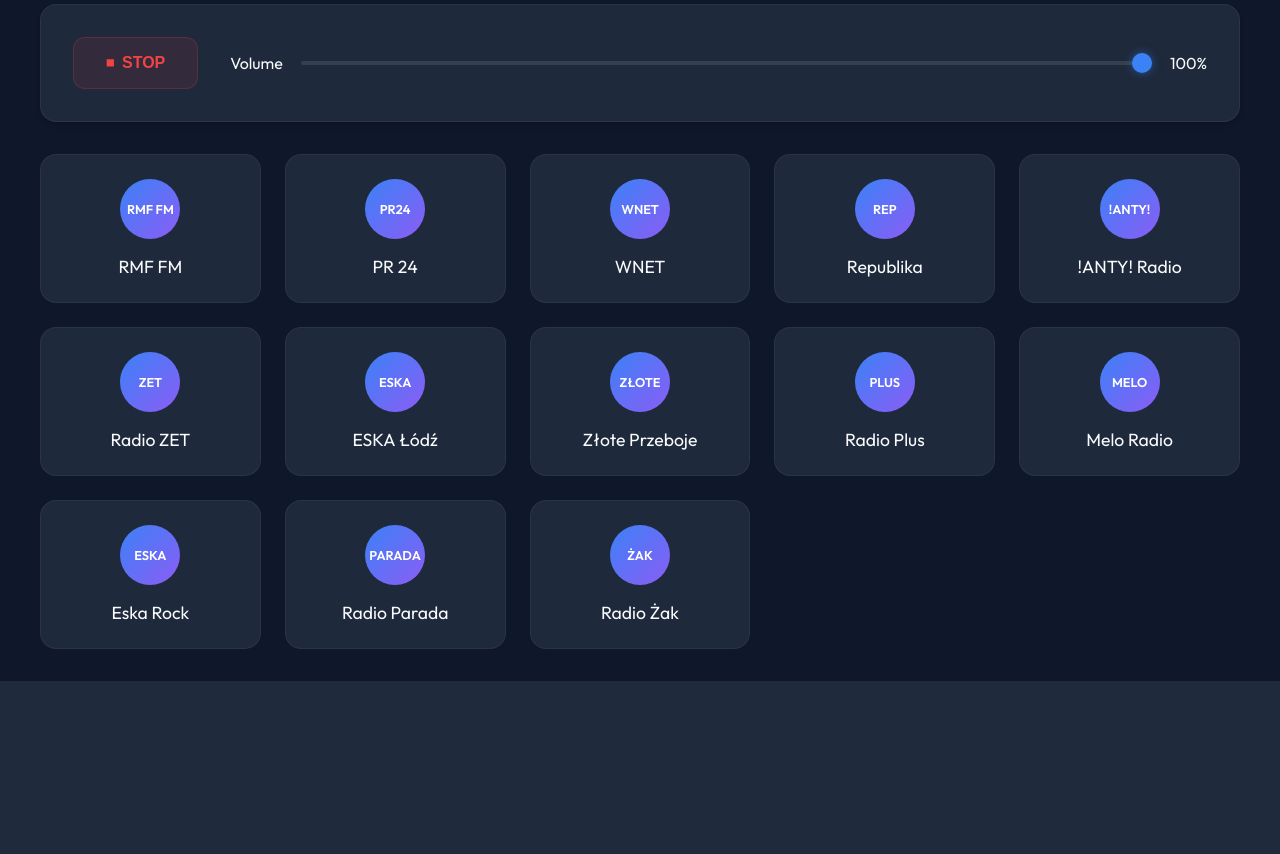
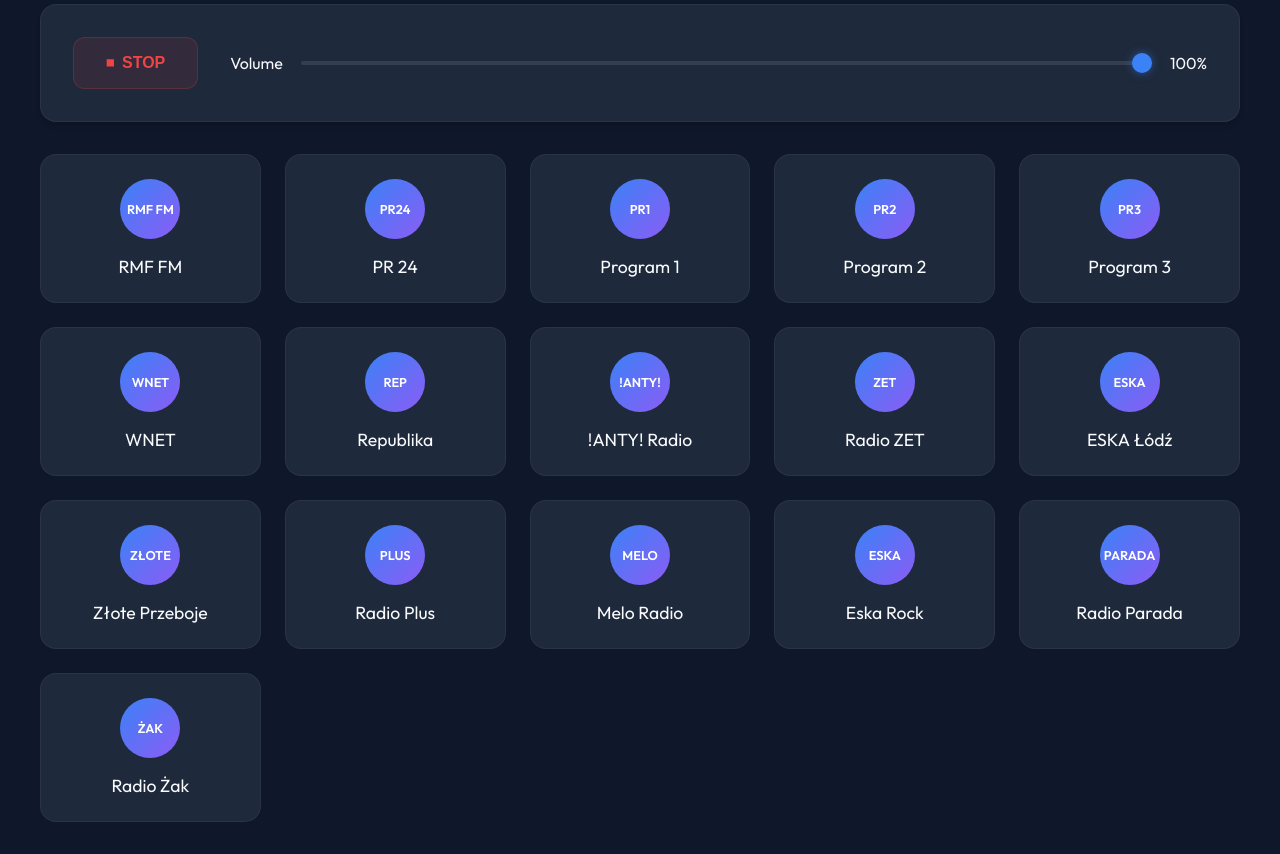
Before and after one commit to jacekkowalczyk82/py-radio, a Flask app: page / in a window 1280 px wide. Shown: the part 133-987 px from the top of the page. Before the commit the page ends 814 px from the top, so only its background shows below. Run offline with Flask 3, Linux system fonts and the light colour scheme.

Commit message:
dodane stacje 1,2,3

```diff
--- a/test_stations.py
+++ b/test_stations.py
@@ -11,6 +11,9 @@ from pathlib import Path
 
 
 STATIONS = (
+    ("Program 1", "https://stream11.polskieradio.pl/pr1/pr1.sdp/playlist.m3u8"),
+    ("Program 2", "https://stream12.polskieradio.pl/pr2/pr2.sdp/playlist.m3u8"),
+    ("Program 3", "https://stream13.polskieradio.pl/pr3/pr3.sdp/playlist.m3u8"),
     ("Eska Rock", "https://emsoft.ct8.pl/inne/time.m3u?id=5990"),
     ("Radio Niepokalanów (AAC)", "http://88.199.169.10:8004/listen.pls"),
     ("Radio Niepokalanów (MP3)", "http://88.199.169.10:8000/listen.pls"),
--- a/test_stations_vlc.py
+++ b/test_stations_vlc.py
@@ -9,6 +9,9 @@ from pathlib import Path
 
 
 STATIONS = (
+    ("Program 1", "https://stream11.polskieradio.pl/pr1/pr1.sdp/playlist.m3u8"),
+    ("Program 2", "https://stream12.polskieradio.pl/pr2/pr2.sdp/playlist.m3u8"),
+    ("Program 3", "https://stream13.polskieradio.pl/pr3/pr3.sdp/playlist.m3u8"),
     ("Eska Rock (MP3)", "http://ic1.smcdn.pl/5990-1.mp3"),
     ("Radio Parada", "http://stream4.nadaje.com:15274/live"),
     ("Radio Żak (OGG)", "http://poznan2.radio.pionier.net.pl:8000/pl/radiozak.ogg"),
--- a/web_control/templates/index.html
+++ b/web_control/templates/index.html
@@ -39,6 +39,18 @@
             <div class="station-card" data-name="Polskie Radio 24" data-url="http://stream3.polskieradio.pl:8080/">
                 <div class="card-icon">PR24</div>
                 <h3>PR 24</h3>
+            </div>
+            <div class="station-card" data-name="Program 1" data-url="https://stream11.polskieradio.pl/pr1/pr1.sdp/playlist.m3u8">
+                <div class="card-icon">PR1</div>
+                <h3>Program 1</h3>
+            </div>
+            <div class="station-card" data-name="Program 2" data-url="https://stream12.polskieradio.pl/pr2/pr2.sdp/playlist.m3u8">
+                <div class="card-icon">PR2</div>
+                <h3>Program 2</h3>
+            </div>
+            <div class="station-card" data-name="Program 3" data-url="https://stream13.polskieradio.pl/pr3/pr3.sdp/playlist.m3u8">
+                <div class="card-icon">PR3</div>
+                <h3>Program 3</h3>
             </div>
             <div class="station-card" data-name="WNET" data-url="http://audio.radiownet.pl:8000/stream64">
                 <div class="card-icon">WNET</div>
```
Also changed, not shown: README.md.
